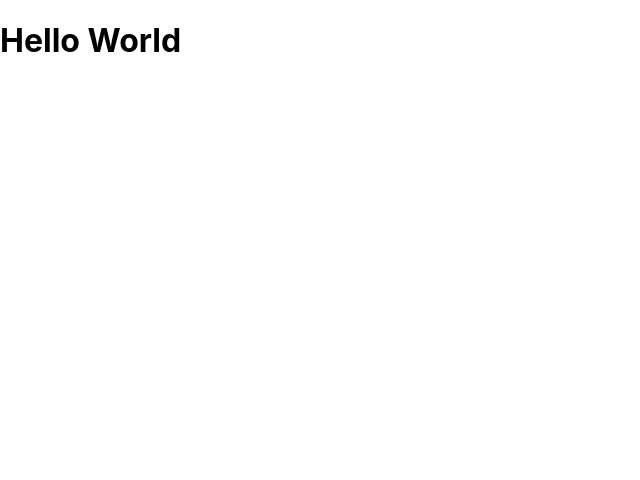
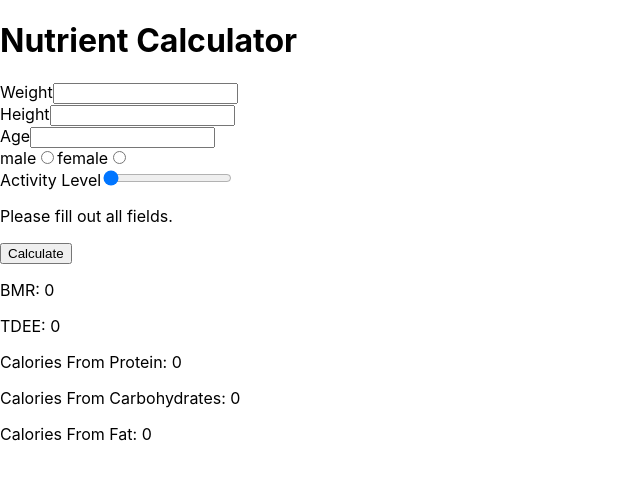
Before and after one commit to nickcarls0n/Nutrition-Calculator, a React (Create React App) app: page / in a window 1280 px wide. Shown: the top 480 px of the page, without its empty margins (0-640 px from the left). Built offline with nearby package versions, Linux system fonts and the light colour scheme.

Commit message:
Nutrition calculator setup

```diff
--- a/src/App.tsx
+++ b/src/App.tsx
@@ -1,10 +1,66 @@
-import React from 'react';
+import React, {useState} from 'react';
+
 import './App.scss';
 
 function App() {
+
+  const [weight, setWeight] = useState(0);
+  const [height, setHeight] = useState(0);
+  const [age, setAge] = useState(0);
+  const [gender, setGender] = useState("")
+  const [activity, setActivity] = useState(1.2);
+  const [bmr, setBmr] = useState(0)
+  const [error, setError] = useState(Boolean);
+
+  const handleSubmit = () => {
+    if(weight == 0 || height == 0 || age == 0 || gender == "" ) {
+      setError(true);
+    }else {
+      setError(false);
+      calcBmr();
+    }
+  }
+
+  const calcBmr= () => {
+    let bmrMath: number;
+    if(gender === "male") {
+       bmrMath = 10 * weight + 6.25 * height - 5 * age + 5;
+    }if(gender === "female") {
+       bmrMath = 10 * weight + 6.25 * height - 5 * age - 161;
+    }else {
+      setError(true);
+    }
+    bmrMath!! && setBmr(bmrMath)
+    return;
+  }
+
+  let tdee = bmr * activity;
+
+  console.log(weight, height, age, gender);
   return (
     <div className="App">
-      <h1>Hello World</h1>
+      <h1>Nutrient Calculator</h1>
+      <label htmlFor="weight">Weight</label>
+      <input type="number" id="weight" onChange={(e) => setWeight(Number(e.target.value))}  /><br />
+      <label htmlFor="height">Height</label>
+      <input type="number" id="height" onChange={(e) => setHeight(Number(e.target.value))} /><br />
+      <label htmlFor="age">Age</label>
+      <input type="number" id="age" onChange={(e) => setAge(Number(e.target.value))} /><br />
+      <label htmlFor="gender">male</label>
+      <input type="radio" id="male" name="gender" onChange={(e) => setGender("male")} />
+      <label htmlFor="female">female</label>
+      <input type="radio" id="female" name="gender" onChange={(e) => setGender("female")} /><br />
+      <label htmlFor="activity-level">Activity Level</label>
+      <input type="range" id="activity-level" min="1.2" max="1.725" step="0.13" onChange={(e) => setActivity(Number(e.target.value))} />< br/>
+      {error != true && <p>Please fill out all fields.</p>}
+      <button type="button" onClick={handleSubmit}>Calculate</button>
+
+      <p>BMR: {bmr}</p>
+      <p>TDEE: {tdee}</p>
+      <p>Calories From Protein: {tdee * 0.35}</p>
+      <p>Calories From Carbohydrates: {tdee * 0.4}</p>
+      <p>Calories From Fat: {tdee * 0.25}</p>
+
     </div>
   );
 }
```
Also changed, not shown: 1 other file (tests, documents, lock files or other folders).
